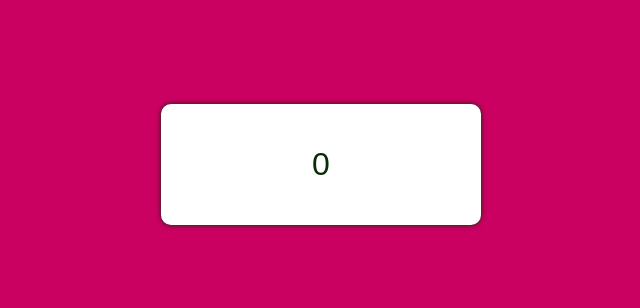
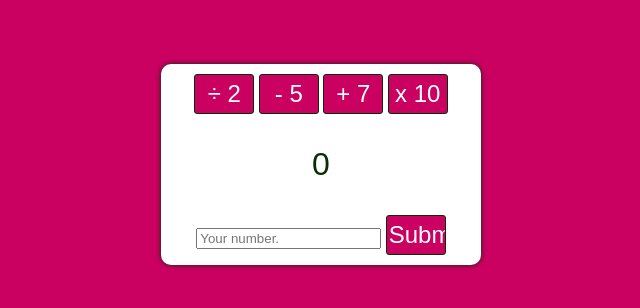
Before and after one commit to SheCodesAus/she-codes-js-exercises-jenguyenanhnhu, a plain HTML site: page counter-starter/index.html in a window 1280 px wide. Shown: the part 244-552 px from the top of the page, without its empty margins (319-959 px from the left). Drawn offline with Linux system fonts and the light colour scheme.

Commit message:
Playground Starter, Counter and Message Box

```diff
--- a/counter-starter/index.html
+++ b/counter-starter/index.html
@@ -13,8 +13,16 @@
 
     <body>
         <div id="wrapper">
+            <input type="button" value="÷ 2" onclick="fractionalise()"/>
+            <input type="button" value="- 5" onclick="minusfive()"/>
+            <input type="button" value="+ 7" id="7baby7" onclick="add()"/>
+            <input type="button" value="x 10" onclick="multiply()"/>
             <p id="number">0</p>
             <div id="button-wrapper"></div>
+            <input type="number" id="t" placeholder="Your number."/>
+            <input type="button" value="Submit" onclick="random()"/>
         </div>
     </body>
+
+    <script src="./script.js"></script>
 </html>
--- a/counter-starter/script.js
+++ b/counter-starter/script.js
@@ -0,0 +1,39 @@
+
+function add() {
+    // Get DOM element
+    let count1 = document.getElementById('number')
+
+    // Add 7 to current value
+    let newValue = parseInt(count1.innerHTML) + 7
+
+    // Re-assign value to DOM element
+    count1.innerHTML = newValue
+
+    console.log("WE LIVE", typeof 'number', newValue)
+
+}
+
+function minusfive() {
+    let count2 = document.getElementById('number')
+    let newValue2 = parseInt(count2.innerHTML) - 5
+    count2.innerHTML = newValue2
+}
+
+function multiply() {
+    let count3 = document.getElementById('number')
+    let newValue3 = parseInt(count3.innerHTML) * 10
+    count3.innerHTML = newValue3
+}
+
+function fractionalise() {
+    let count4 = document.getElementById('number')
+    let newValue4 = parseInt(count4.innerHTML) / 2
+    count4.innerHTML = newValue4
+}
+
+function random() {
+    let count5 = document.getElementById('number')
+    let add_number = document.getElementById('t').value
+    let newValue5 = parseInt(count5.innerHTML) + parseInt(add_number)
+    count5.innerHTML = newValue5
+}
--- a/counter-starter/styles.css
+++ b/counter-starter/styles.css
@@ -36,3 +36,9 @@ input[type="button"] {
 input[type="button"]:hover {
     box-shadow: 0px 0px 5px #062e03;
 }
+
+input::-webkit-outer-spin-button,
+input::-webkit-inner-spin-button {
+  -webkit-appearance: none;
+  margin: 0;
+}
```
Also changed, not shown: playground-starter/script.js (+7 -1 lines), simple-message-starter/index.html (+8 -0 lines), simple-message-starter/script.js (+17 -0 lines), 1 other file.
